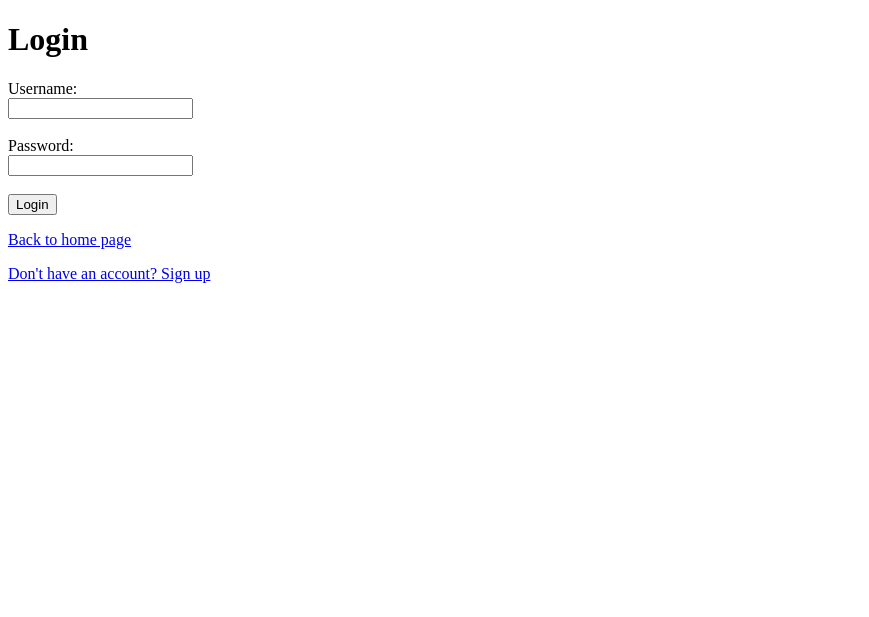
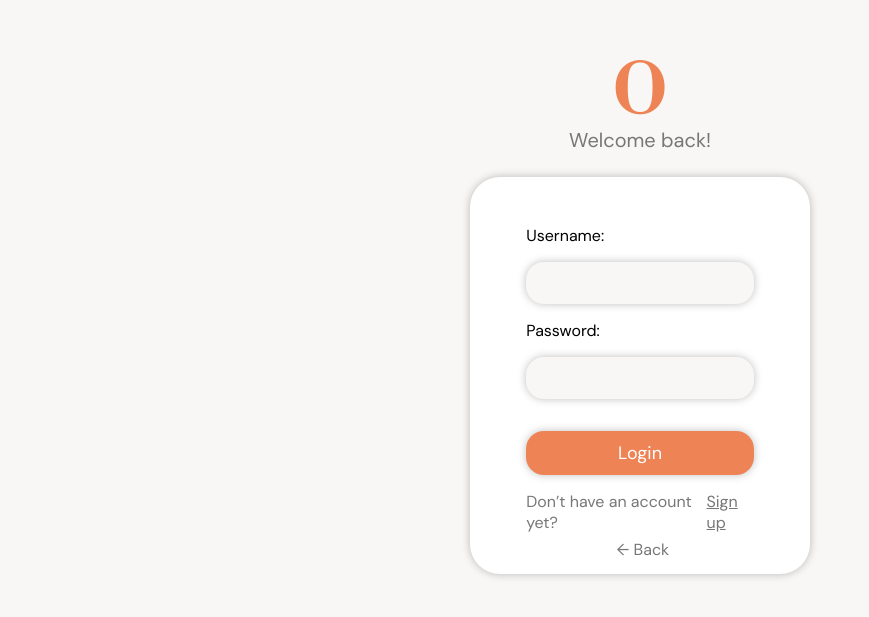
Before and after one commit to ozbejzurman10/o.com, a PHP site: page /login.php in a window 1280 px wide. Shown: the top 617 px of the page, without its empty margins (0-869 px from the left). Run offline with PHP 8.4, Linux system fonts and the light colour scheme.

Commit message:
Login and Sign Up CSS Styles

```diff
--- a/login.php
+++ b/login.php
@@ -37,27 +37,36 @@ if ($_SERVER["REQUEST_METHOD"] === "POST") {
 <head>
     <meta charset="UTF-8">
     <title>Login</title>
+    <link rel="stylesheet" href="style.css">
 </head>
 <body>
 
-<h1>Login</h1>
+<div class="centered-container">
+    <div class="logo">O</div>
+    <div class="subtitle">Welcome back!</div>
+</div>
 
 <?php if ($error): ?>
     <p style="color:red;"><?php echo htmlspecialchars($error); ?></p>
 <?php endif; ?>
 
-<form method="POST">
-    <label>Username:</label><br>
-    <input type="text" name="username"><br><br>
+<div class="centered-container">
+<form class="login_form" method="POST">
+    <label>Username:</label>
+    <input type="text" name="username">
 
-    <label>Password:</label><br>
-    <input type="password" name="password"><br><br>
+    <label>Password:</label>
+    <input type="password" name="password">
 
     <button type="submit">Login</button>
+
+    <div>Don’t have an account yet? <a href="signup.php">Sign up</a></div>
+    <div><a href="index.php" style="text-decoration: none;">← Back</a></div>
+
 </form>
+</div>
 
-<p><a href="index.php">Back to home page</a></p>
-<p><a href="signup.php">Don't have an account? Sign up</a></p>
+
 
 </body>
 </html>
--- a/style.css
+++ b/style.css
@@ -0,0 +1,100 @@
+@font-face {
+    font-family: 'DM Serif Text';
+    src: url('assets/DMSerifText-Regular.ttf');
+}
+
+@font-face {
+    font-family: 'DM Sans';
+    src: url('assets/DMSans_18pt-Regular.ttf');
+}
+
+.centered-container {
+  display: flex;
+  flex-direction: column;
+  justify-content: center;
+  align-items: center;
+}
+
+.logo {
+    margin-top: 24px;
+    font-size: 78px;
+    color: #EE8355;
+    font-family: 'DM Serif Text';
+    font-weight: normal;
+}
+
+.subtitle {
+    margin-top: -12px;
+    font-size: 20px;
+    color: #777777;
+    font-family: 'DM Sans';
+    font-weight: normal;
+}
+
+body {
+    background-color: #F9F7F5;
+}
+
+.login_form {
+    margin-top: 24px;
+    padding: 48px;
+    padding-left: 56px;
+    padding-right: 56px;
+
+    padding-bottom: 24px;
+    border-radius: 30px;
+
+    background-color: #FFFFFF;
+    color: #000000;
+    box-shadow: 0px 0px 8px rgba(0, 0, 0, 0.25);
+    width: 18%;
+
+    gap: 16px;
+
+    display: flex;
+    flex-direction: column;
+
+    font-family: 'DM Sans';
+    font-size: 16px;
+}
+
+.login_form input {
+    padding: 8px;
+    background-color: #F9F7F5;
+    border-radius: 18px;
+    border: none;
+    box-shadow: 0px 0px 8px rgba(0, 0, 0, 0.25);
+    padding: 12px;
+    outline: none;
+    color: #000000;
+    font-family: 'DM Sans';
+    font-size: 14px;
+
+}
+
+.login_form button {
+    padding: 10px;
+    margin-top: 16px;
+    background-color: #EE8355;
+    color: #FFFFFF;
+    box-shadow: 0px 0px 8px rgba(0, 0, 0, 0.25);
+    border-radius: 18px;
+    border: none;
+    font-family: 'DM Sans';
+    font-size: 18px;
+    font-weight: normal;
+    cursor: pointer;
+}
+
+.login_form div {
+    display: flex;
+    justify-content: center;
+    color: #777777;
+    margin-bottom: -10px;
+}
+
+.login_form a {
+    color: #777777;
+    text-decoration-color: none;
+    margin-left: 6px;
+}
```
Also changed, not shown: signup.php (+26 -17 lines), assets/DMSans_18pt-Regular.ttf (added), assets/DMSerifText-Regular.ttf (added).
